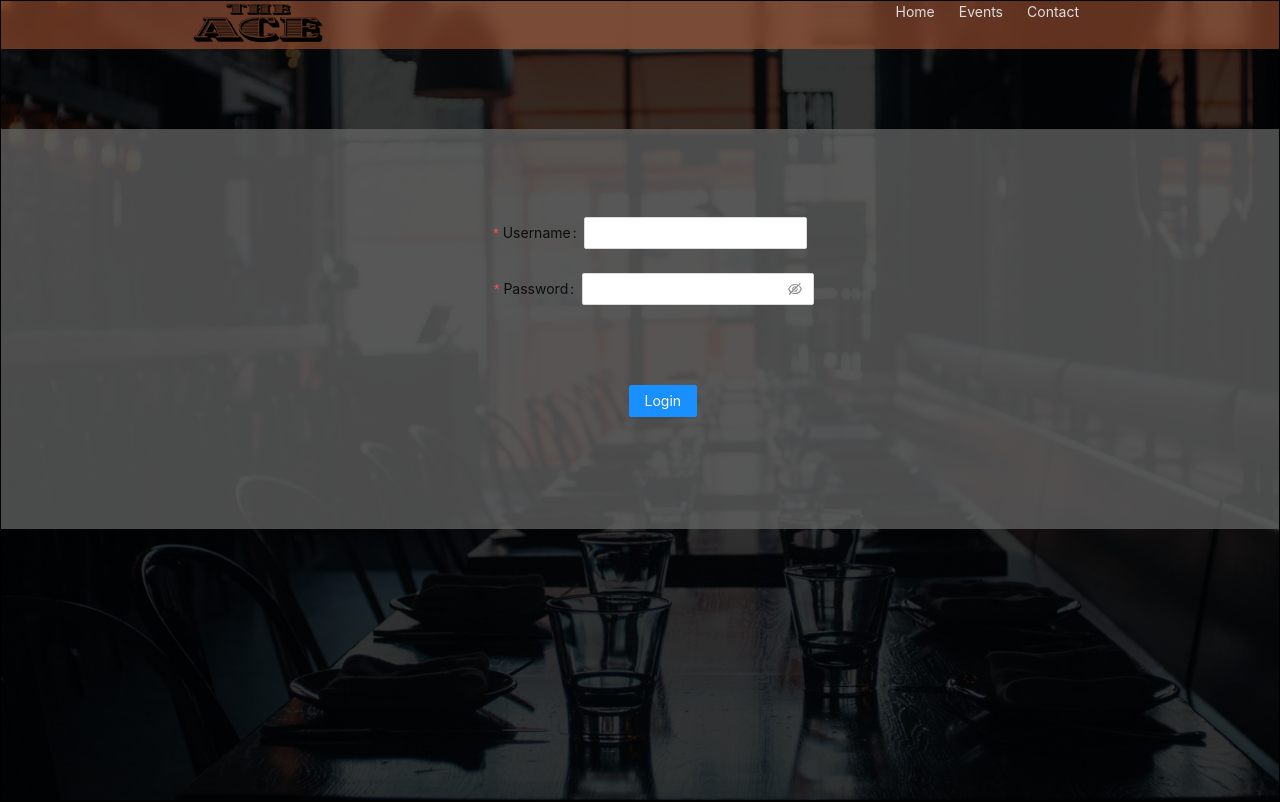
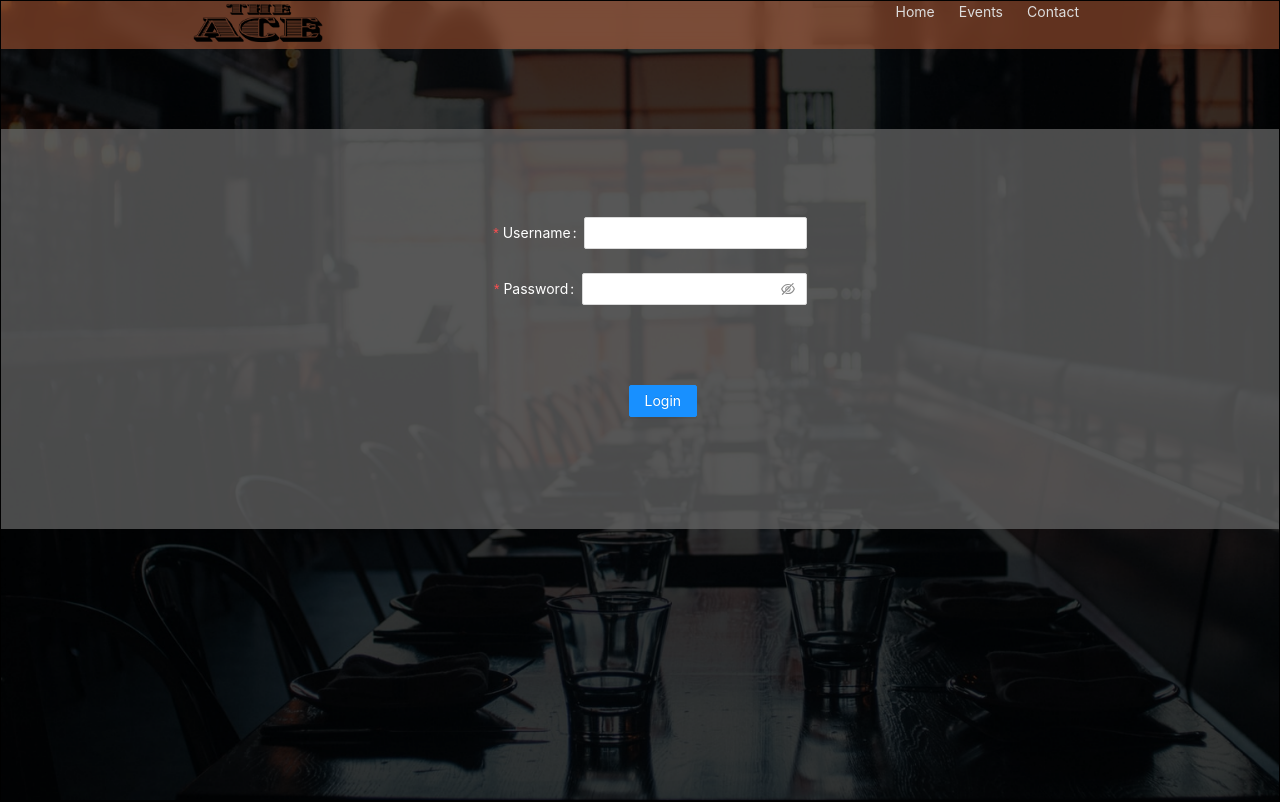
Before and after one commit to Thelastnicko/save-my-seat, a React (Create React App) app in the folder client/: page /login in a window 1280 px wide. Built offline with nearby package versions, Linux system fonts and the light colour scheme.

Commit message:
login styled

```diff
--- a/client/src/components/LoginForm/LoginForm.scss
+++ b/client/src/components/LoginForm/LoginForm.scss
@@ -11,3 +11,9 @@
   background: rgba(99, 99, 99, 0.75);
   color: #fff;
 }
+.ant-form-item-label > label {
+  color: $text-color;
+}
+.ant-input-affix-wrapper {
+  width: 97%;
+}
```
